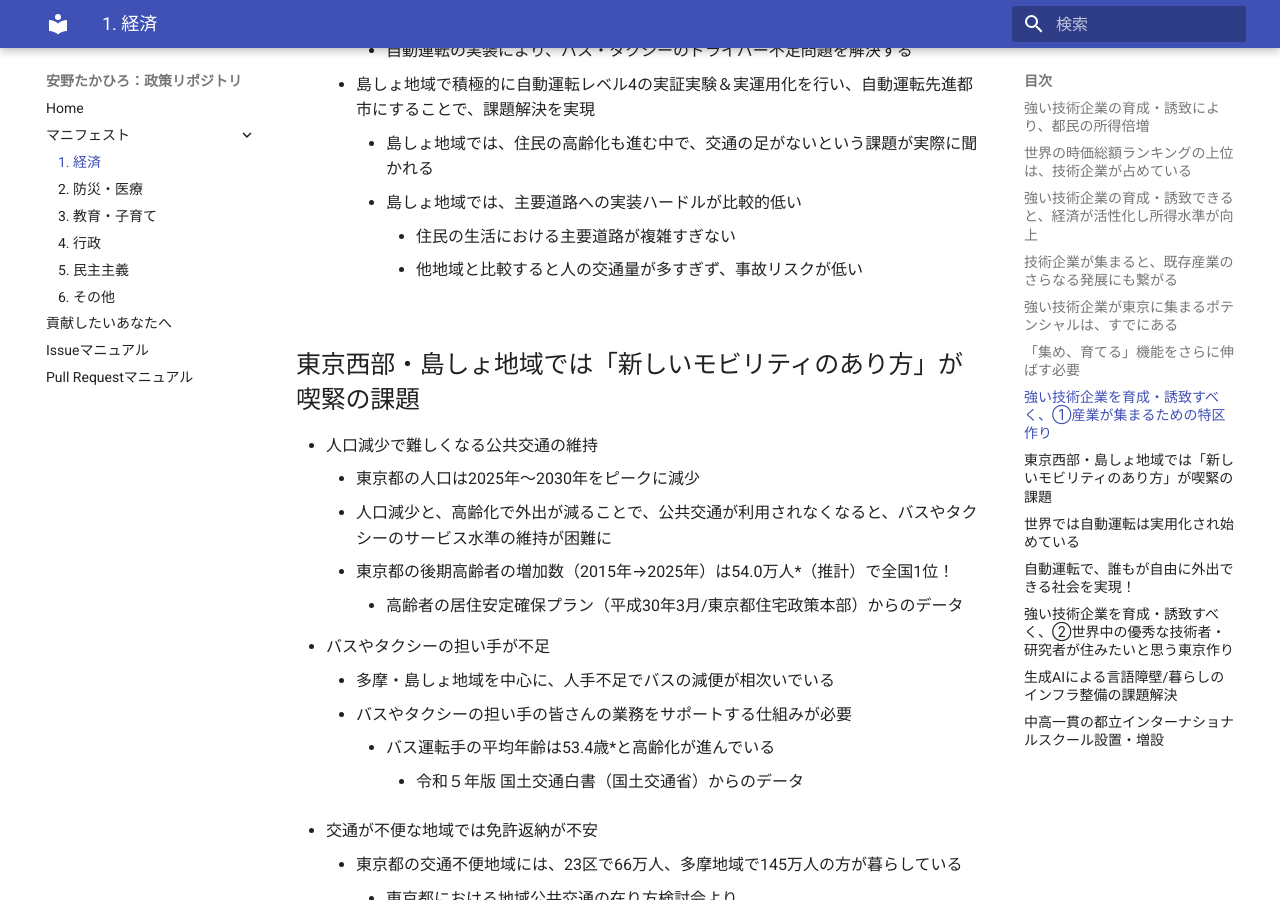
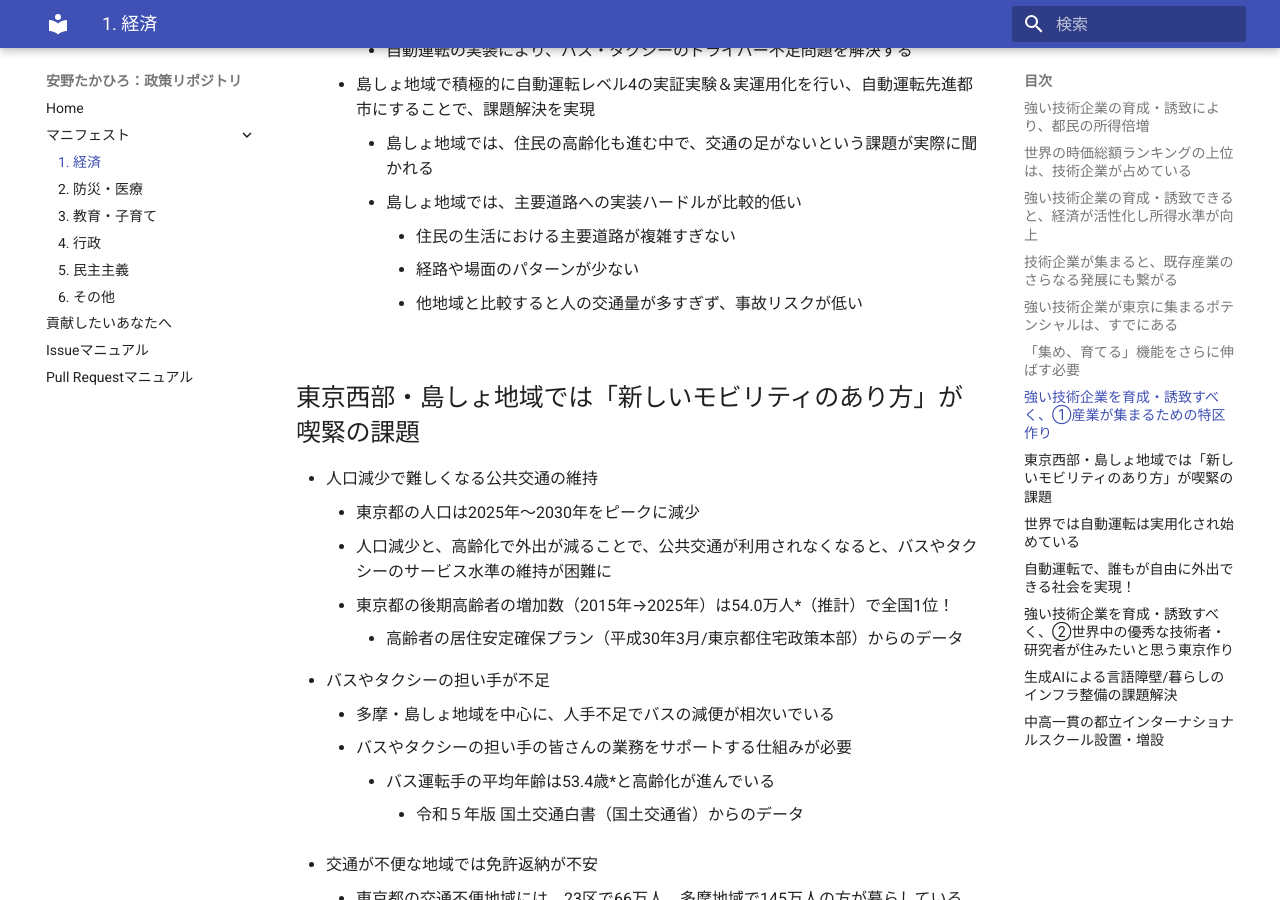
Before and after one commit to takahiroanno2024/election2024, an MkDocs documentation site: the page built from docs/manifest/economy.md, in a window 1280 px wide and 900 px high, scrolled down 4209 px. Built offline with MkDocs 1.6.1 and Material for MkDocs 9.7.7, drawn with Linux system fonts in a browser that asks for light colours.

Commit message:
Update docs/manifest/economy.md

```diff
--- a/docs/manifest/economy.md
+++ b/docs/manifest/economy.md
@@ -99,6 +99,7 @@
         - 島しょ地域では、住民の高齢化も進む中で、交通の足がないという課題が実際に聞かれる
         - 島しょ地域では、主要道路への実装ハードルが比較的低い
             - 住民の生活における主要道路が複雑すぎない
+            - 経路や場面のパターンが少ない
             - 他地域と比較すると人の交通量が多すぎず、事故リスクが低い
 
 
```
